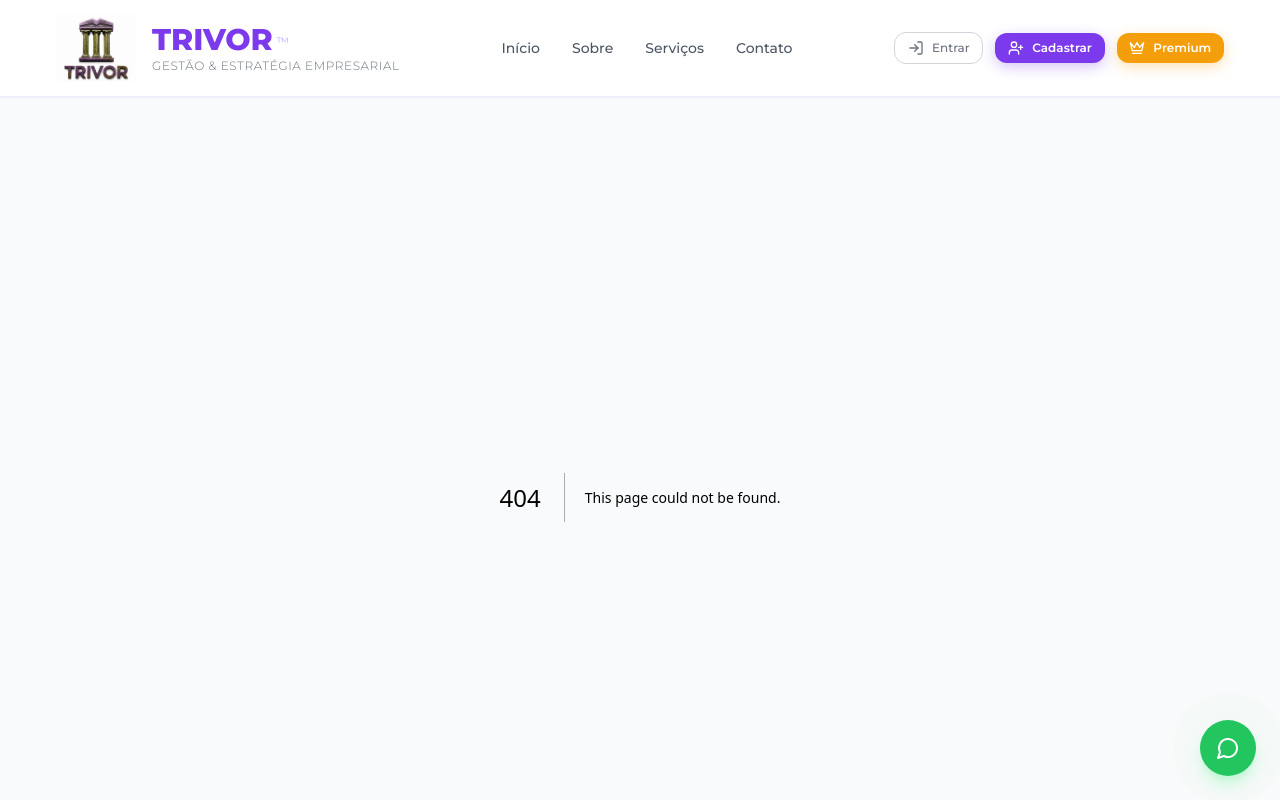
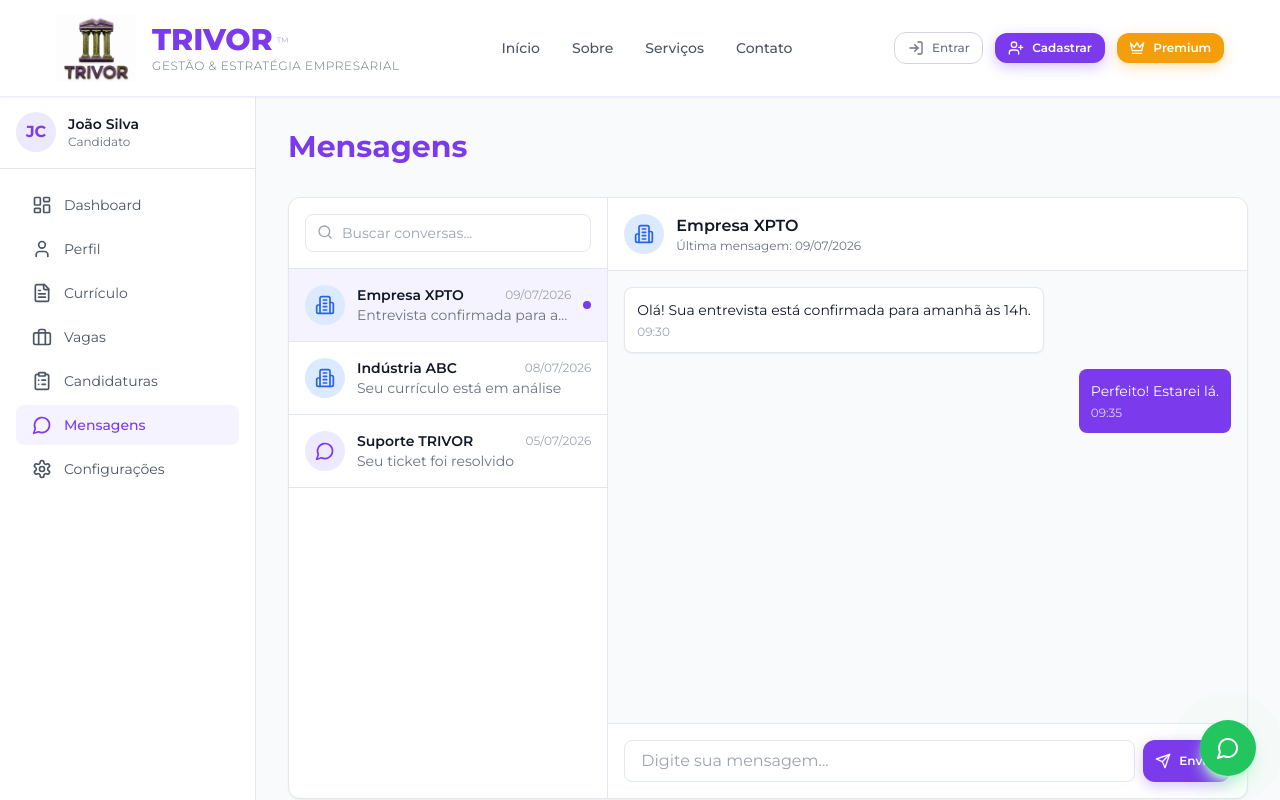
Before and after one commit to trivoroficial/consult_recruit, a Next.js app: page /candidato/mensagens in a window 1280 px wide. Before the commit this address had no page. Shown: the top 800 px of the page. Built offline with nearby package versions, Linux system fonts and the light colour scheme.

Commit message:
Add messaging page for candidates with conversation list

```diff
--- /dev/null
+++ b/src/app/(dashboard)/candidato/mensagens/page.tsx
@@ -0,0 +1,119 @@
+'use client'
+
+import { SidebarCandidato } from '@/components/layout/SidebarCandidato'
+import { Search, Send, MessageCircle, Building2, Clock } from 'lucide-react'
+import { useState } from 'react'
+
+const conversas = [
+  { id: 1, nome: 'Empresa XPTO', tipo: 'empresa', ultima: 'Entrevista confirmada para amanhã', data: '09/07/2026', lida: false },
+  { id: 2, nome: 'Indústria ABC', tipo: 'empresa', ultima: 'Seu currículo está em análise', data: '08/07/2026', lida: true },
+  { id: 3, nome: 'Suporte TRIVOR', tipo: 'suporte', ultima: 'Seu ticket foi resolvido', data: '05/07/2026', lida: true },
+]
+
+export default function MensagensCandidato() {
+  const [mensagem, setMensagem] = useState('')
+  const [conversaSelecionada, setConversaSelecionada] = useState(conversas[0])
+
+  return (
+    <div className="flex min-h-screen bg-gray-50">
+      <SidebarCandidato />
+      <div className="flex-1 ml-64 p-8">
+        <div className="flex items-center justify-between mb-8">
+          <h1 className="text-3xl font-bold">
+            <span className="text-purple-600">Mensagens</span>
+          </h1>
+        </div>
+
+        <div className="bg-white rounded-xl shadow-sm border overflow-hidden">
+          <div className="grid grid-cols-3 h-[600px]">
+            {/* Lista de conversas */}
+            <div className="col-span-1 border-r">
+              <div className="p-4 border-b">
+                <div className="relative">
+                  <Search className="absolute left-3 top-2.5 h-4 w-4 text-gray-400" />
+                  <input
+                    type="text"
+                    placeholder="Buscar conversas..."
+                    className="w-full pl-9 pr-4 py-2 border rounded-lg text-sm focus:ring-2 focus:ring-purple-500 outline-none"
+                  />
+                </div>
+              </div>
+              <div className="overflow-y-auto h-[500px]">
+                {conversas.map((conv) => (
+                  <div
+                    key={conv.id}
+                    className={`p-4 border-b hover:bg-gray-50 cursor-pointer transition ${conversaSelecionada?.id === conv.id ? 'bg-purple-50' : ''}`}
+                    onClick={() => setConversaSelecionada(conv)}
+                  >
+                    <div className="flex items-center gap-3">
+                      <div className={`w-10 h-10 rounded-full flex items-center justify-center ${conv.tipo === 'empresa' ? 'bg-blue-100' : 'bg-purple-100'}`}>
+                        {conv.tipo === 'empresa' ? <Building2 className="h-5 w-5 text-blue-600" /> : <MessageCircle className="h-5 w-5 text-purple-600" />}
+                      </div>
+                      <div className="flex-1 min-w-0">
+                        <div className="flex items-center justify-between">
+                          <p className="font-semibold text-sm truncate">{conv.nome}</p>
+                          <span className="text-xs text-gray-400">{conv.data}</span>
+                        </div>
+                        <p className="text-sm text-gray-500 truncate">{conv.ultima}</p>
+                      </div>
+                      {!conv.lida && <span className="w-2 h-2 bg-purple-600 rounded-full flex-shrink-0"></span>}
+                    </div>
+                  </div>
+                ))}
+              </div>
+            </div>
+
+            {/* Área da conversa */}
+            <div className="col-span-2 flex flex-col">
+              {/* Cabeçalho da conversa */}
+              <div className="p-4 border-b flex items-center gap-3">
+                <div className={`w-10 h-10 rounded-full flex items-center justify-center ${conversaSelecionada?.tipo === 'empresa' ? 'bg-blue-100' : 'bg-purple-100'}`}>
+                  {conversaSelecionada?.tipo === 'empresa' ? <Building2 className="h-5 w-5 text-blue-600" /> : <MessageCircle className="h-5 w-5 text-purple-600" />}
+                </div>
+                <div>
+                  <p className="font-semibold">{conversaSelecionada?.nome}</p>
+                  <p className="text-xs text-gray-500">Última mensagem: {conversaSelecionada?.data}</p>
+                </div>
+              </div>
+
+              {/* Mensagens */}
+              <div className="flex-1 p-4 overflow-y-auto bg-gray-50">
+                <div className="space-y-4">
+                  <div className="flex justify-start">
+                    <div className="bg-white p-3 rounded-lg shadow-sm max-w-[70%] border">
+                      <p className="text-sm">Olá! Sua entrevista está confirmada para amanhã às 14h.</p>
+                      <span className="text-xs text-gray-400 mt-1 block">09:30</span>
+                    </div>
+                  </div>
+                  <div className="flex justify-end">
+                    <div className="bg-purple-600 text-white p-3 rounded-lg max-w-[70%]">
+                      <p className="text-sm">Perfeito! Estarei lá.</p>
+                      <span className="text-xs text-purple-200 mt-1 block">09:35</span>
+                    </div>
+                  </div>
+                </div>
+              </div>
+
+              {/* Input de mensagem */}
+              <div className="p-4 border-t">
+                <div className="flex gap-2">
+                  <input
+                    type="text"
+                    placeholder="Digite sua mensagem..."
+                    className="flex-1 px-4 py-2 border rounded-lg focus:ring-2 focus:ring-purple-500 outline-none"
+                    value={mensagem}
+                    onChange={(e) => setMensagem(e.target.value)}
+                  />
+                  <button className="btn-primary btn-sm flex items-center gap-2">
+                    <Send className="h-4 w-4" />
+                    Enviar
+                  </button>
+                </div>
+              </div>
+            </div>
+          </div>
+        </div>
+      </div>
+    </div>
+  )
+}
```
